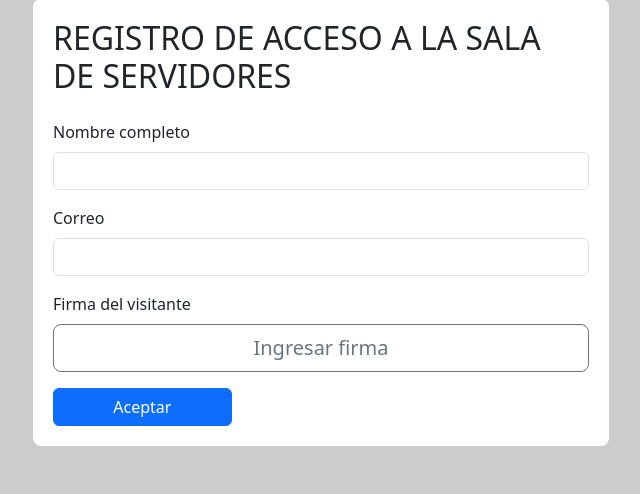
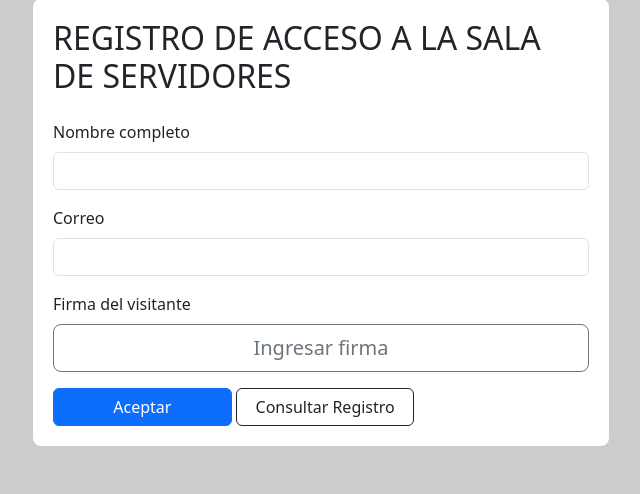
Before and after one commit to imjazmina/sistema_de_acceso, a Flask app: page /paso1 in a window 1280 px wide. Shown: the part 81-575 px from the top of the page, without its empty margins (319-959 px from the left). Run offline with Flask 3, Linux system fonts and the light colour scheme; some libraries are stand-ins or nearby versions.

Commit message:
Agregar boton de vista registros al form paso 1

```diff
--- a/registro/main.py
+++ b/registro/main.py
@@ -22,6 +22,7 @@ app.config['UPLOAD_FOLDER'] = UPLOAD_FOLDER
 def inicio():
     return render_template("inicio.html")
 
+#Primer paso form visitante
 @app.route("/paso1", methods=["GET", "POST"])
 def paso1():
     if request.method == "POST":
@@ -64,6 +65,7 @@ def paso1():
 
     return render_template("registro_visitante.html")
 
+#Segundo paso form autorizante
 @app.route("/paso2", methods=["GET", "POST"])
 def paso2():
     if "paso1" not in session:
--- a/registro/templates/registro_visitante.html
+++ b/registro/templates/registro_visitante.html
@@ -87,6 +87,8 @@
             <input type="hidden" name="fechaFirma" id="fechaFirma">
         </div>
         <button type="submit" class="btn btn-primary col-md-4" id="btnGuardar">Aceptar</button>
+        <a href="{{ url_for('mostrar_registro') }}" class="text-decoration-none btn btn-outline-dark col-md-4">Consultar Registro</a>
+
       </div>
       </form>
   </div>
```
